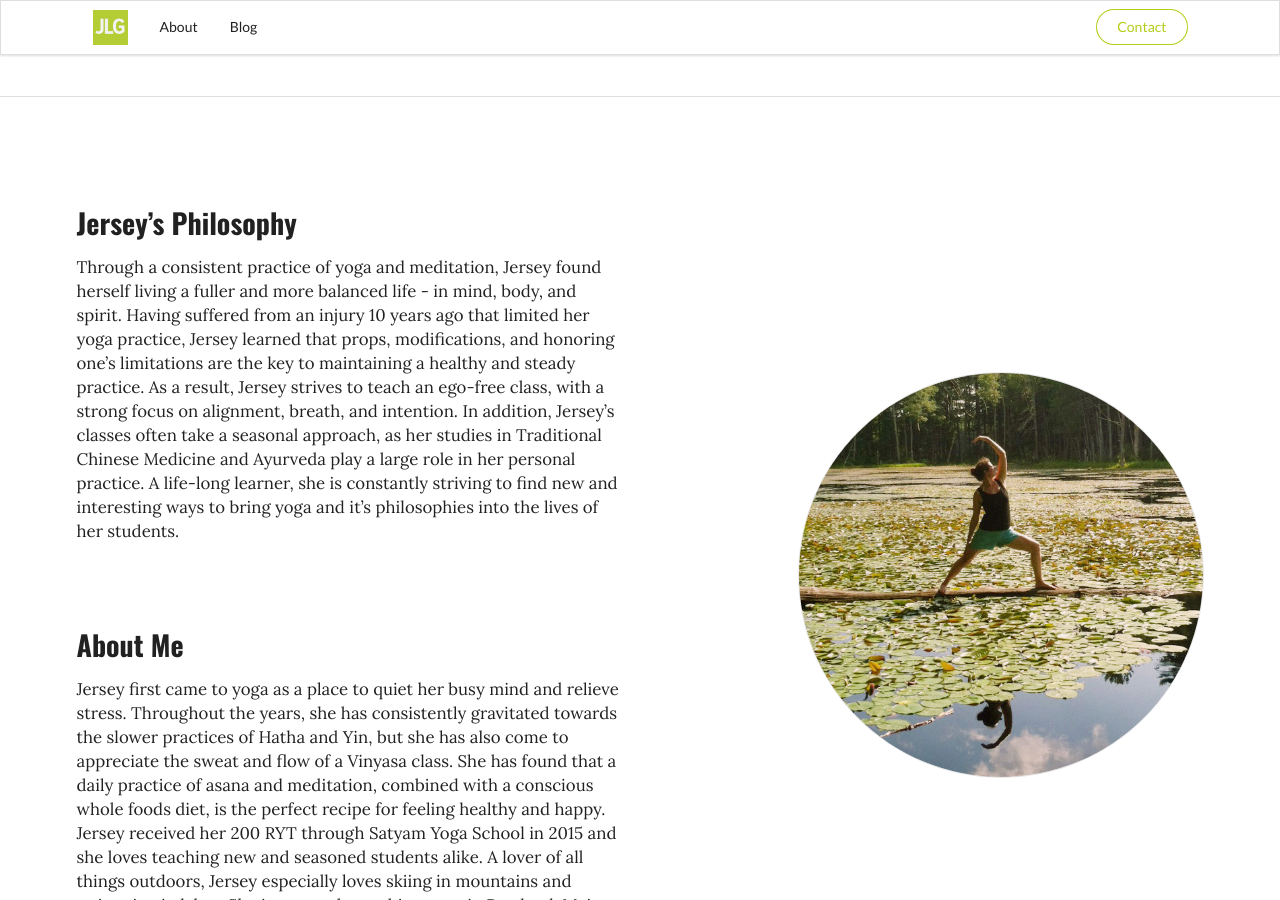
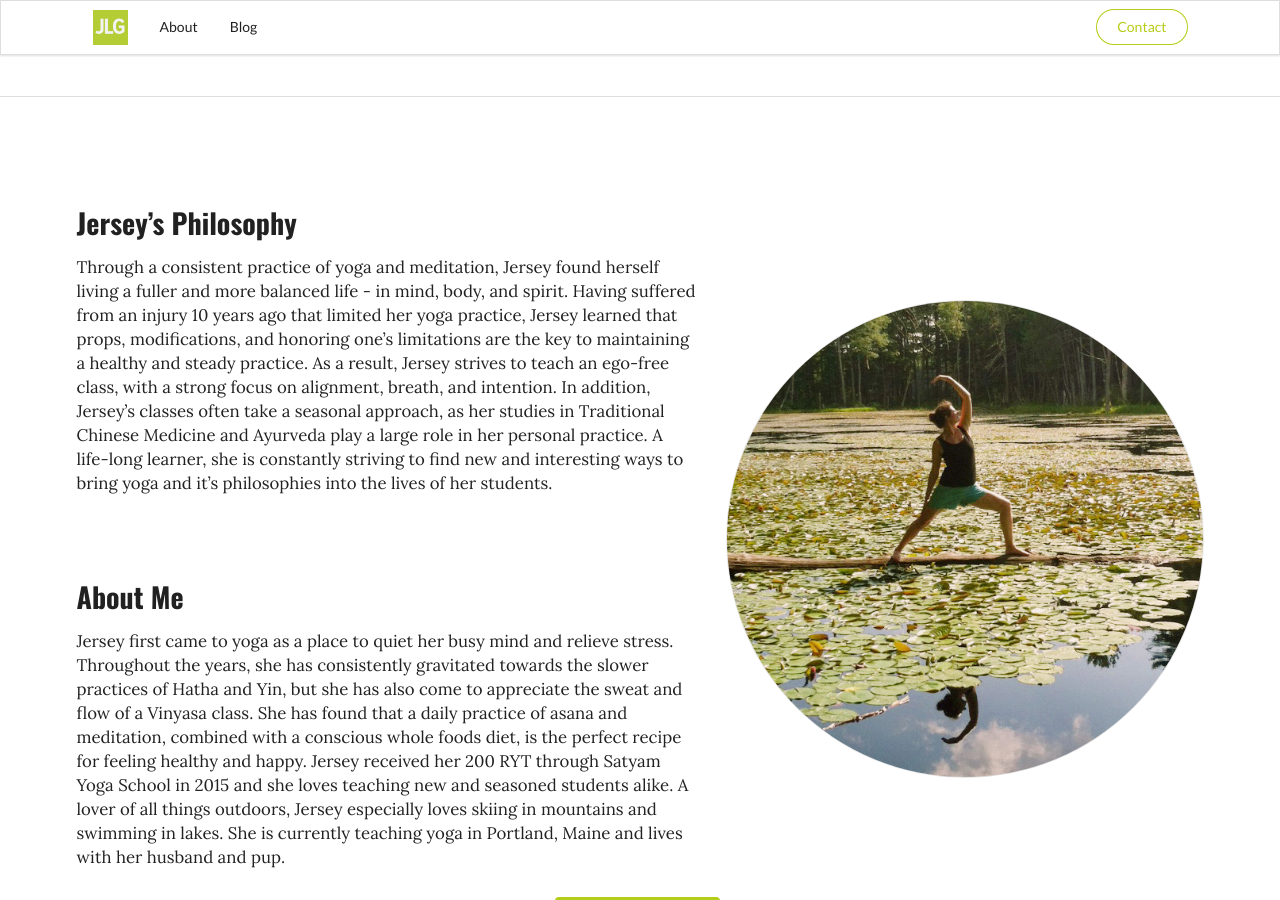
Before and after one commit to yogi-jerz/yogi-jerz.github.io, a Jekyll site: the page built from index.html, in a window 1280 px wide and 900 px high, scrolled down 603 px. Built offline with Jekyll 4.4.1, drawn with Linux system fonts in a browser that asks for light colours; nearby versions of some CDN libraries; the list of posts is cut into pages by our own code.

```diff
--- a/index.html
+++ b/index.html
@@ -16,7 +16,7 @@
     <div class="ui vertical stripe segment" id="about-me">
         <div class="ui middle aligned stackable grid container">
             <div class="row">
-                <div class="eight wide column">
+                <div class="nine wide column">
                     <h3 class="ui header">Jersey’s Philosophy</h3>
 
                     <p>Through a consistent practice of yoga and meditation, Jersey found herself living a fuller and more balanced life - in mind, body, and spirit. Having suffered from an injury 10 years ago that limited her yoga practice, Jersey learned that props, modifications, and honoring one’s limitations are the key to maintaining a healthy and steady practice. As a result, Jersey strives to teach an ego-free class, with a strong focus on alignment, breath, and intention. In addition, Jersey’s classes often take a seasonal approach, as her studies in Traditional Chinese Medicine and Ayurveda play a large role in her personal practice. A life-long learner, she is constantly striving to find new and interesting ways to bring yoga and it’s philosophies into the lives of her students.</p>
@@ -25,7 +25,7 @@
 
                     <p>Jersey first came to yoga as a place to quiet her busy mind and relieve stress. Throughout the years, she has consistently gravitated towards the slower practices of Hatha and Yin, but she has also come to appreciate the sweat and flow of a Vinyasa class. She has found that a daily practice of asana and meditation, combined with a conscious whole foods diet, is the perfect recipe for feeling healthy and happy. Jersey received her 200 RYT through Satyam Yoga School in 2015 and she loves teaching new and seasoned students alike. A lover of all things outdoors, Jersey especially loves skiing in mountains and swimming in lakes. She is currently teaching yoga in Portland, Maine and lives with her husband and pup.</p>
                 </div>
-                <div class="six wide right floated column">
+                <div class="seven wide right floated column">
                     <img class="ui circular bordered image" src="/images/back-warrior-square.jpg" alt="Jersey Griggs">
                 </div>
             </div>
```
